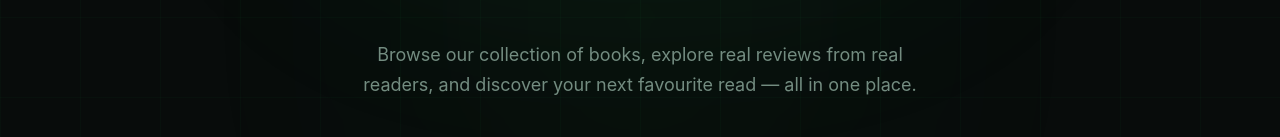
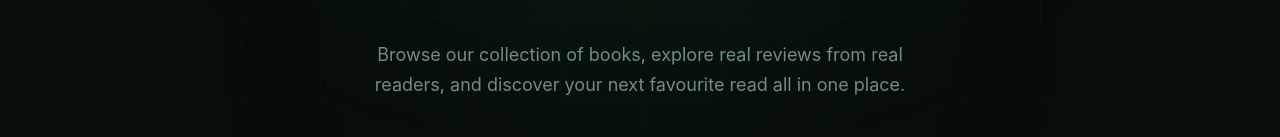
Before and after one commit to RecursiveByte/BookVerse, a React (Vite) app in the folder frontend/: page / in a window 1280 px wide. Shown: the part 383-520 px from the top of the page. Built offline with nearby package versions, Linux system fonts and the light colour scheme; no server answers.

Commit message:
Update Home.tsx

```diff
--- a/frontend/src/pages/home/Home.tsx
+++ b/frontend/src/pages/home/Home.tsx
@@ -24,7 +24,7 @@ const Home = () => {
 
         <p className="text-[hsl(var(--muted-foreground))] text-base sm:text-lg max-w-xl mb-10 leading-relaxed">
           Browse our collection of books, explore real reviews from real
-          readers, and discover your next favourite read — all in one place.
+          readers, and discover your next favourite read all in one place.
         </p>
 
         <div className="flex items-center gap-3">
```
